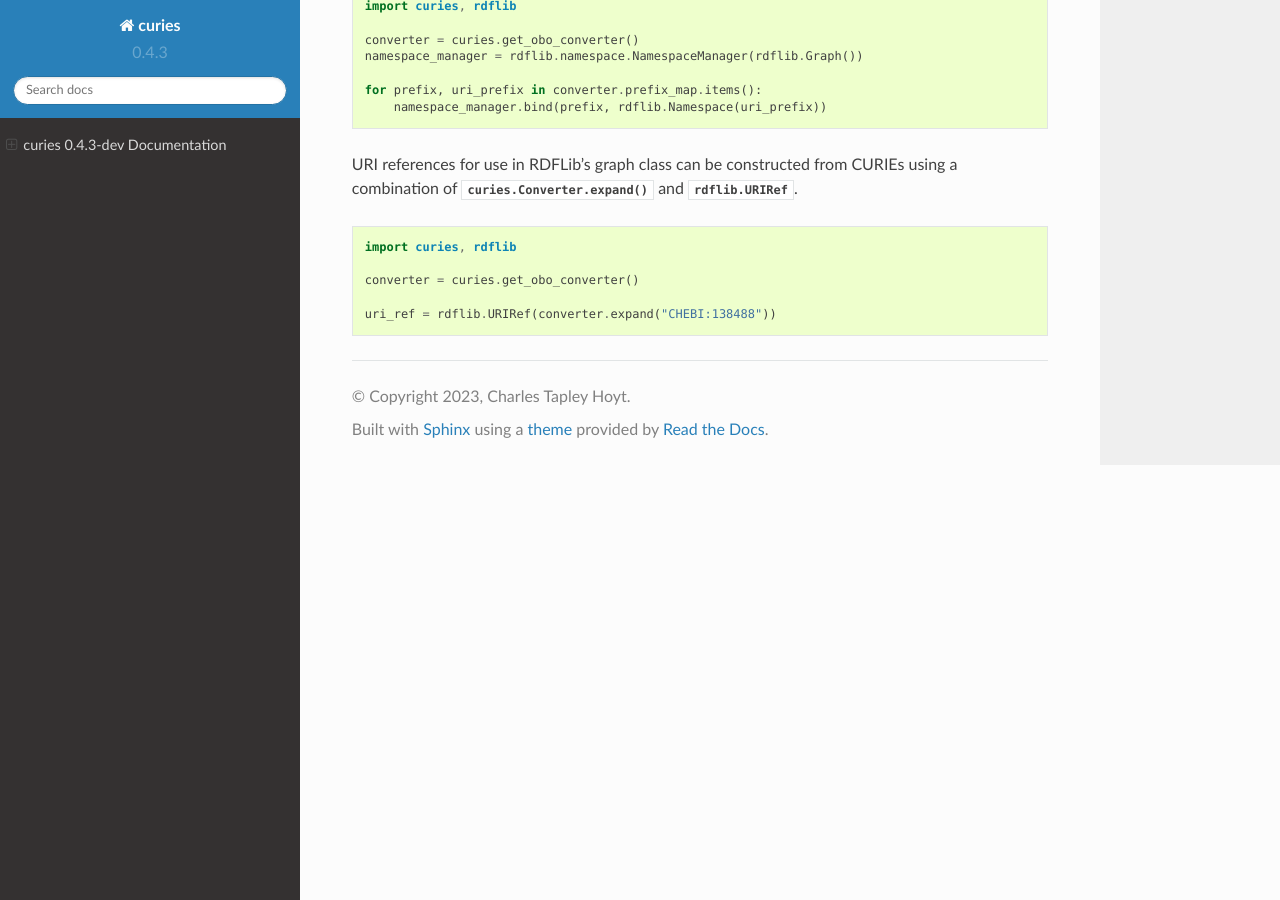
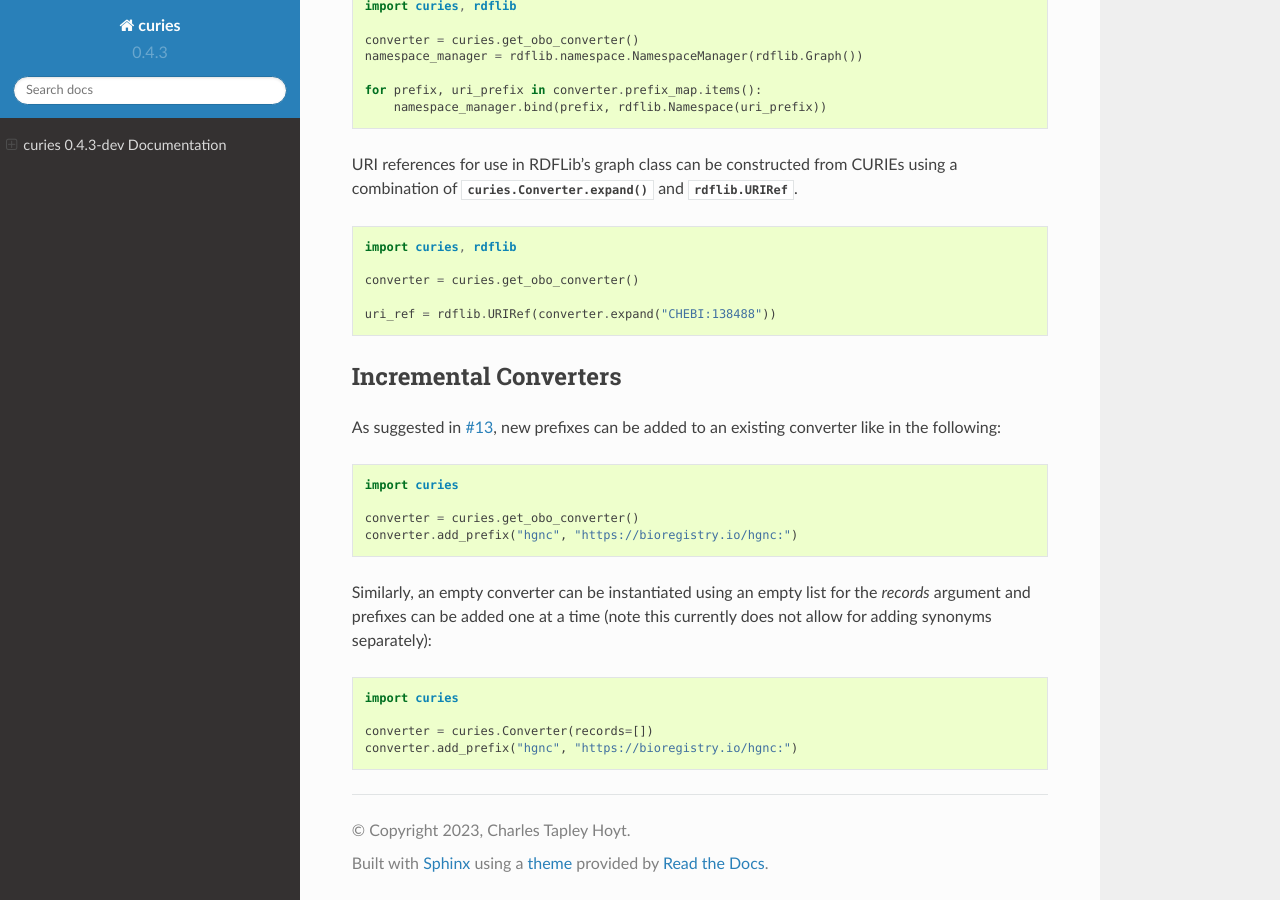
Before and after one commit to biopragmatics/curies, a Sphinx documentation site: the page built from docs/source/index.rst, in a window 1280 px wide and 900 px high, scrolled down 1134 px. Built offline with Sphinx 7.4.7 and the Read the Docs theme 2.0.0, drawn with Linux system fonts in a browser that asks for light colours.

Commit message:
Update docs

```diff
--- a/docs/source/index.rst
+++ b/docs/source/index.rst
@@ -60,3 +60,26 @@ CURIEs using a combination of :meth:`curies.Converter.expand` and :class:`rdflib
     converter = curies.get_obo_converter()
 
     uri_ref = rdflib.URIRef(converter.expand("CHEBI:138488"))
+
+Incremental Converters
+----------------------
+As suggested in `#13 <https://github.com/cthoyt/curies/issues/33>`_, new prefixes
+can be added to an existing converter like in the following:
+
+.. code-block::
+
+    import curies
+
+    converter = curies.get_obo_converter()
+    converter.add_prefix("hgnc", "https://bioregistry.io/hgnc:")
+
+Similarly, an empty converter can be instantiated using an empty list
+for the `records` argument and prefixes can be added one at a time
+(note this currently does not allow for adding synonyms separately):
+
+.. code-block::
+
+    import curies
+
+    converter = curies.Converter(records=[])
+    converter.add_prefix("hgnc", "https://bioregistry.io/hgnc:")
```
Also changed, not shown: 1 other file.
